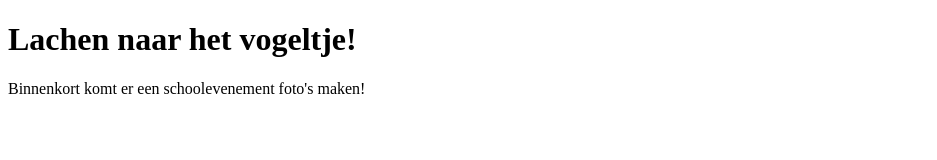
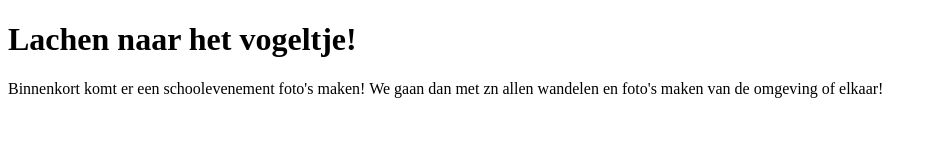
Before and after one commit to Oshawott889/weekopdracht-2, a plain HTML site: page index.html in a window 1280 px wide. Shown: the whole page, without its empty margins (0-937 px from the left). Drawn offline with Linux system fonts and the light colour scheme.

Commit message:
WebLab Run 27-11-2026 13:59:08 (UTC+01:00)

```diff
--- a/index.html
+++ b/index.html
@@ -7,6 +7,8 @@
 </head>
 <body>
     <h1>Lachen naar het vogeltje!</h1>
-    <p>Binnenkort komt er een schoolevenement foto's maken!</p>
+    <p>Binnenkort komt er een schoolevenement foto's maken!
+    We gaan dan met zn allen wandelen en foto's maken van de omgeving of elkaar!
+    </p>
 </body>
 </html>
```
Also changed, not shown: 1 other file.
